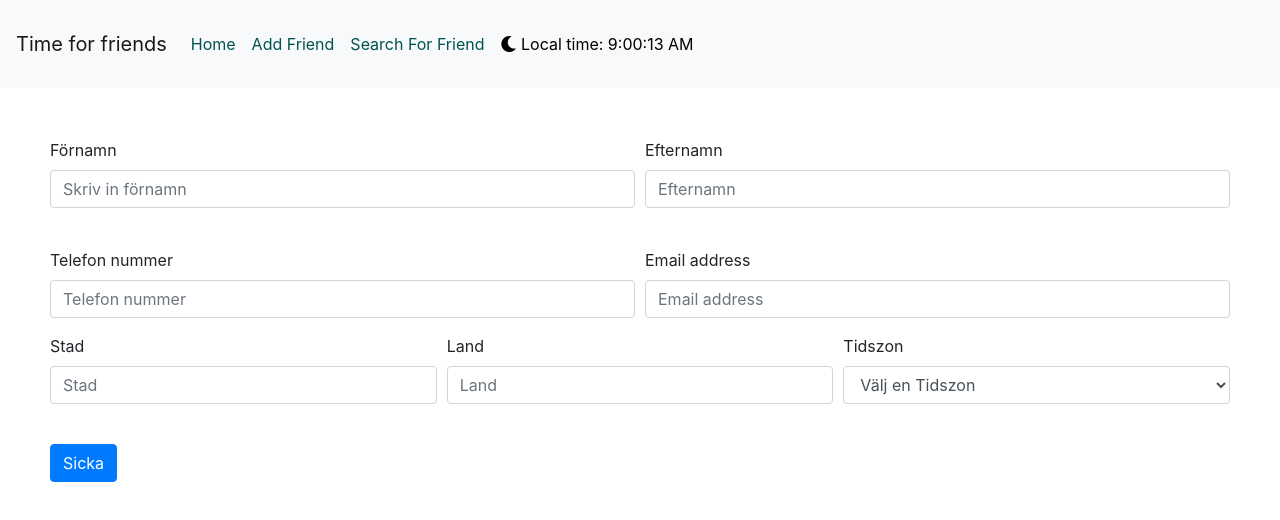
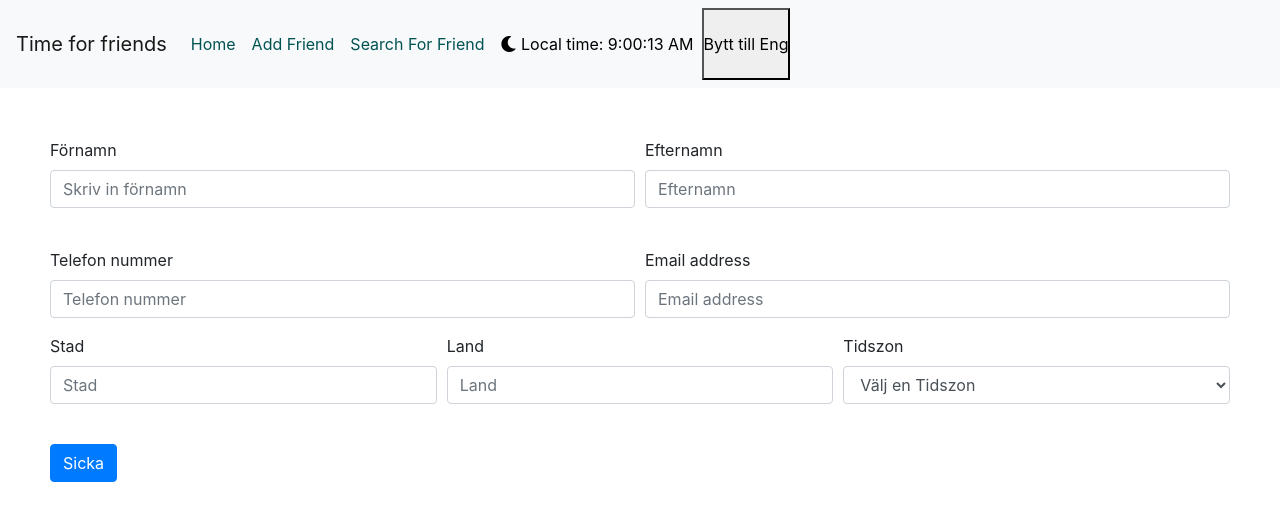
Before and after one commit to RamiAl/time-for-friends, a React (Create React App) app: page /addfriend in a window 1280 px wide. Shown: the top 520 px of the page. Built offline with nearby package versions, Linux system fonts and the light colour scheme; what google-maps-react would draw is missing.

Commit message:
no undifinde to store

```diff
--- a/src/AddFriend.js
+++ b/src/AddFriend.js
@@ -12,11 +12,6 @@ const allTimeZone =  moment.tz.names();
 
 {store.lang ? allTimeZone.unshift("Choose timezone") : allTimeZone.unshift("Välj en Tidszon")}
 export default class AddFriend extends Component {
-
-    async componentDidMount(){
-    store.subscribeToChanges(this.storeSubscriber);
-
-    }
     constructor(props) {
         super(props);
         this.state = {
@@ -30,10 +25,21 @@ export default class AddFriend extends Component {
             showFirstName: false,
             showLastName: false,
             showTimeZone: false,
+            lang: store.lang
           };
         this.handleUserInput = this.handleUserInput.bind(this);
     }
+ async componentDidMount(){
+        this.storeListener = ()=>{
+            this.setState({lang: store.lang});
+        };
+        store.subscribeToChanges(this.storeListener);
 
+    }
+
+    componentWillUnmount(){
+        store.unsubsribeToCHanges(this.storeListener);
+    }
     async handleUserInput (e) {
         const name = e.target.name;
         const value = e.target.value;
--- a/src/FriendPage.js
+++ b/src/FriendPage.js
@@ -7,13 +7,24 @@ import Form from 'react-bootstrap/Form';
 import { Link } from 'react-router-dom';
 import store from './utilities/Store';
 export default class FriendPage extends Component {
-    state = {
-        friend: {}
+
+    constructor(props){
+        super(props)
+        this.state = {lang: store.lang,
+            friend: {}
+        };
     }
 
     componentDidMount(){
         this.getTheFriend();
-        store.subscribeToChanges(this.storeSubscriber);
+        this.storeListener = ()=>{
+            this.setState({lang: store.lang});
+        };
+        store.subscribeToChanges(this.storeListener);
+    }
+
+    componentWillUnmount(){
+        store.unsubsribeToCHanges(this.storeListener);
     }
 
     async getTheFriend(){
--- a/src/Home.js
+++ b/src/Home.js
@@ -4,7 +4,6 @@ import Maps from './Maps'
 import store from './utilities/Store';
 export default class Home extends Component {
     render() {
-        store.subscribeToChanges(this.storeSubscriber);
         const infoStyle = {
             fontSize: '3vw',
             textAlign: 'center',
--- a/src/Maps.js
+++ b/src/Maps.js
@@ -8,7 +8,6 @@ import store from './utilities/Store';
 class Maps extends Component{
   constructor(props) {
     super(props);
-    store.subscribeToChanges(this.storeSubscriber);
     // Hack because InfoWindow won't accept onClick or Links inside
     document.body.addEventListener('click', (e) => {
       if((e.target.getAttribute('class') + '').includes('more-info-btn')){
@@ -25,7 +24,8 @@ class Maps extends Component{
       positionOnMap: true,
       showingInfoWindow: false,
       activeMarker: {},
-      selectedFriend: {}
+      selectedFriend: {},
+      lang: store.lang
     }
   }
 
@@ -76,13 +76,19 @@ class Maps extends Component{
   }
 
   componentDidMount(){
+    this.storeListener = ()=>{
+      this.setState({lang: store.lang});
+  };
+  store.subscribeToChanges(this.storeListener);
     if (window.location.pathname === '/'){
       this.getAllFriends()
     }else{
       this.getCoordinates()
     }
   }
-
+  componentWillUnmount(){
+    store.unsubsribeToCHanges(this.storeListener);
+}
   displayMarkers = () => {
     return this.state.stores.map((store, index) => {
       return <Marker key={index} id={index} position={{
--- a/src/Navigation.js
+++ b/src/Navigation.js
@@ -3,11 +3,33 @@ import './layout.css';
 import 'bootstrap/dist/css/bootstrap.min.css';
 import Navbar from 'react-bootstrap/Navbar';
 import Nav from 'react-bootstrap/Nav';
+//import Button from 'react-bootstrap/Button';
 import Clock from "./Clock";
 import { NavLink } from 'react-router-dom';
+import store from './utilities/Store';
 class Navigation extends Component {
+  constructor(props){
+    super(props)
+    this.state = {lang: store.lang};
+}
+componentDidMount(){
+  this.storeListener = ()=>{
+    this.setState({lang: store.lang});
+};
+store.subscribeToChanges(this.storeListener);
+}
+
+switchlang() {
+  console.log('hej');
+  store.setState({
+    lang: true
+  });
+}
+
 
 render() {
+
+
   return (
     <Navbar bg="light" expand="lg">
       <Navbar.Brand >Time for friends</Navbar.Brand>
@@ -18,7 +40,7 @@ render() {
           <NavLink className="nav-placment navLinkStyle" to='/addfriend'>Add Friend</NavLink>
           <NavLink className="nav-placment navLinkStyle" to='/searchfriend'>Search For Friend</NavLink>
           <NavLink className="nav-placment disabled" to=''><Clock/></NavLink>
-
+          <button onClick={() => this.switchlang()}>{store.lang ? 'Switch to Sv' : 'Bytt till Eng'}</button>
         </Nav>
       </Navbar.Collapse>
     </Navbar>
--- a/src/NoMatch.js
+++ b/src/NoMatch.js
@@ -1,11 +1,28 @@
 import React, { Component } from  'react';
 import store from './utilities/Store';
 export default class NoMatch extends Component{
+
+    constructor(props){
+        super(props)
+        this.state = {lang: store.lang};
+    }
+
+
+    componentDidMount(){
+        this.storeListener = ()=>{
+            this.setState({lang: store.lang});
+        };
+        store.subscribeToChanges(this.storeListener);
+    }
+
+    componentWillUnmount(){
+        store.unsubsribeToCHanges(this.storeListener);
+    }
     render(){
-        store.subscribeToChanges(this.storeSubscriber);
+
         return(
             <>
-            <div>{store.lang ? 'NO MATCH!' : 'Inga träffar funna!'}</div>
+            <div>{this.state.lang ? 'NO MATCH!' : 'Inga träffar funna!'}</div>
             </>
         );
     }
--- a/src/SearchFriend.js
+++ b/src/SearchFriend.js
@@ -19,13 +19,22 @@ export default class SearchFriend extends Component {
             value: {
                 start: "00:00",
                 end: "23:59"
-            }
+            },
+            lang: store.lang
         };
         this.timeChangeHandler = this.timeChangeHandler.bind(this);
         this.handleUserInput = this.handleUserInput.bind(this);
-        store.subscribeToChanges(this.storeSubscriber);
+    }
+    componentDidMount(){
+        this.storeListener = ()=>{
+            this.setState({lang: store.lang});
+        };
+        store.subscribeToChanges(this.storeListener);
     }
 
+    componentWillUnmount(){
+        store.unsubsribeToCHanges(this.storeListener);
+    }
     handleUserInput (e) {
         const name = e.target.name;
         const value = e.target.value;
```
Also changed, not shown: src/utilities/Store.js (+7 -0 lines).
